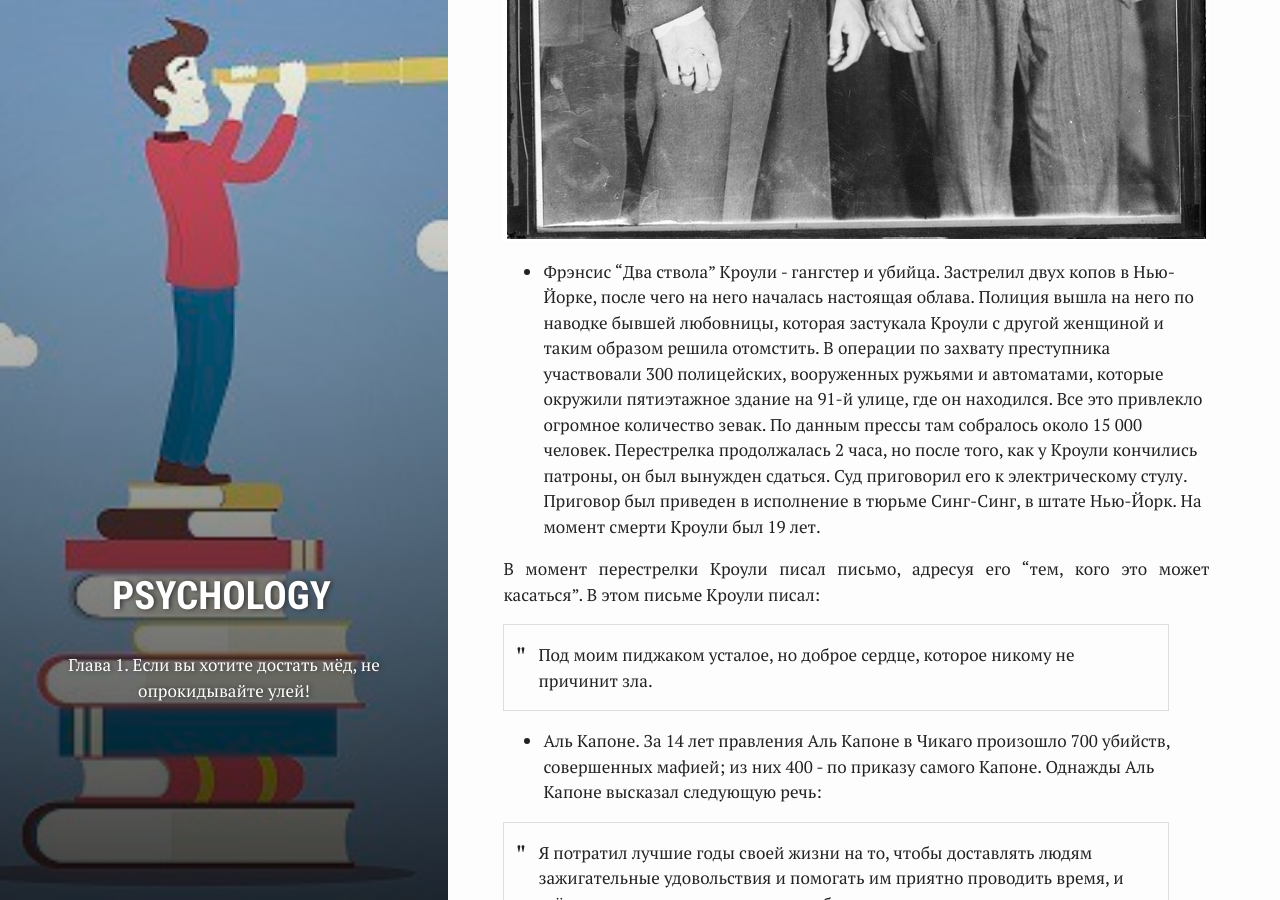
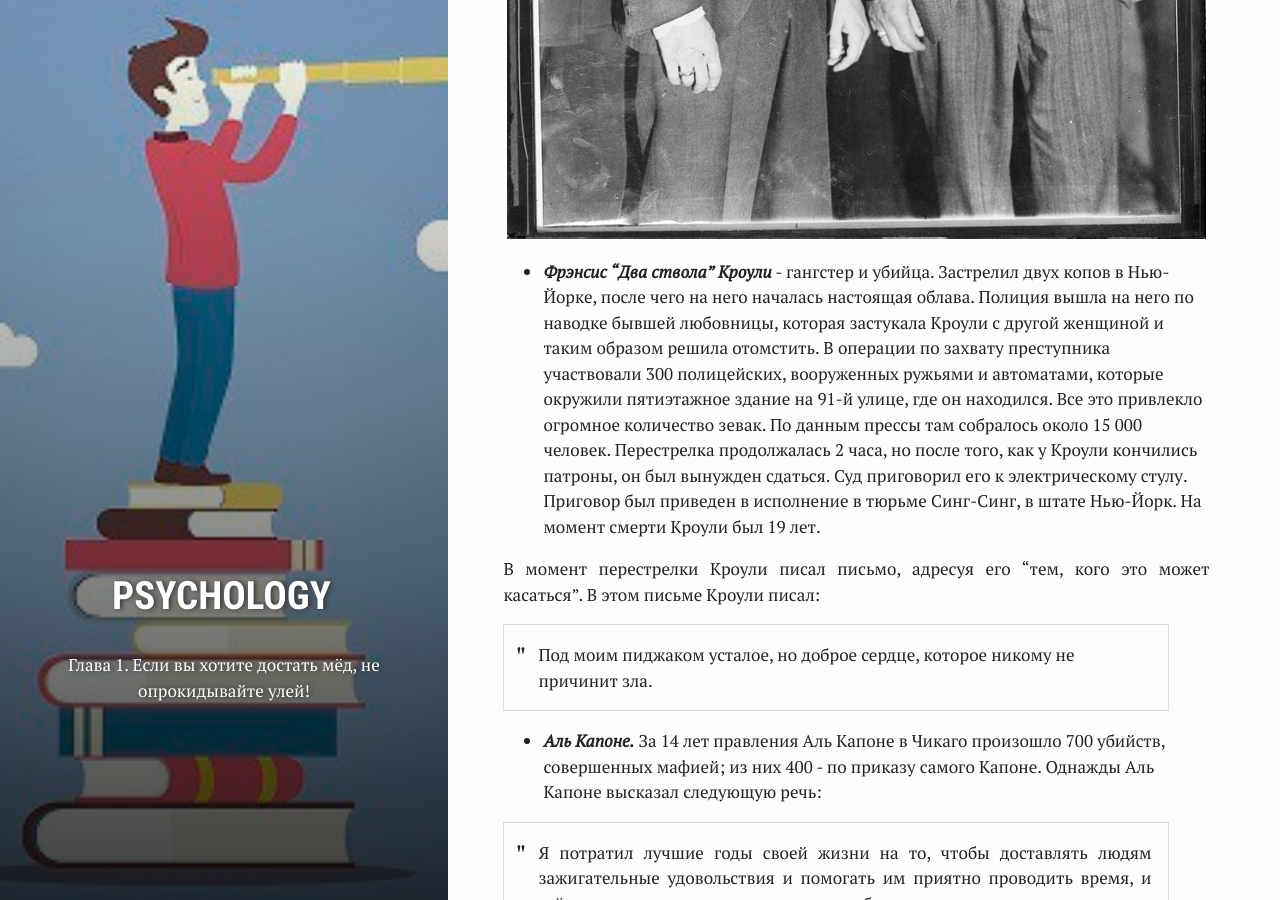
Before and after one commit to ghostmorgan/ghostmorgan.github.io, a Jekyll site: the page built from _posts/2017-12-04-how_to_get_friends_ch_01.md, in a window 1280 px wide and 900 px high, scrolled down 1541 px. Built offline with Jekyll 4.4.1, drawn with Linux system fonts in a browser that asks for light colours; nearby versions of some CDN libraries; comment, search, counter and statistics services are not loaded.

```diff
--- a/_posts/2017-12-04-how_to_get_friends_ch_01.md
+++ b/_posts/2017-12-04-how_to_get_friends_ch_01.md
@@ -20,12 +20,12 @@ author: DenIvTea
 А пока представьте три реальные ситуации, которые произошли в начале 20 века. Ниже описаны люди, которые были задействованы, как главные герои этих ситуаций (где-то будет некоторое описание этих лиц, а где-то просто ссылки, где вы можете сами ознакомиться более подробно). Так вот, это были [Фрэнсис Кроули по кличке "Два ствола"](https://en.wikipedia.org/wiki/Francis_Crowley "Фрэнсис Кроули"), [Аль Капоне](https://ru.wikipedia.org/wiki/%D0%90%D0%BB%D1%8C_%D0%9A%D0%B0%D0%BF%D0%BE%D0%BD%D0%B5) и Голландец (а в самой книге Карнеги он почему-то "Немец") [Шульц](https://ru.wikipedia.org/wiki/%D0%93%D0%BE%D0%BB%D0%BB%D0%B0%D0%BD%D0%B4%D0%B5%D1%86_%D0%A8%D1%83%D0%BB%D1%8C%D1%86). Теперь подробнее о каждой криминальной ситуации (да-да именно криминальные ситуации и связывают этих людей).
 
 [![railroad]({{ site.images | relative_url }}/psych/kroul.jpg)]({{ site.images | relative_url }}/psych/kroul.jpg)
-* Фрэнсис "Два ствола" Кроули - гангстер и убийца. Застрелил двух копов в Нью-Йорке, после чего на него началась настоящая облава. Полиция вышла на него по наводке бывшей любовницы, которая застукала Кроули с другой женщиной и таким образом решила отомстить. В операции по захвату преступника участвовали 300 полицейских, вооруженных ружьями и автоматами, которые окружили пятиэтажное здание на 91-й улице, где он находился. Все это привлекло огромное количество зевак. По данным прессы там собралось около 15 000 человек. Перестрелка продолжалась 2 часа, но после того, как у Кроули кончились патроны, он был вынужден сдаться. Суд приговорил его к электрическому стулу. Приговор был приведен в исполнение в тюрьме Синг-Синг, в штате Нью-Йорк. На момент смерти Кроули был 19 лет.
+* ***Фрэнсис "Два ствола" Кроули*** - гангстер и убийца. Застрелил двух копов в Нью-Йорке, после чего на него началась настоящая облава. Полиция вышла на него по наводке бывшей любовницы, которая застукала Кроули с другой женщиной и таким образом решила отомстить. В операции по захвату преступника участвовали 300 полицейских, вооруженных ружьями и автоматами, которые окружили пятиэтажное здание на 91-й улице, где он находился. Все это привлекло огромное количество зевак. По данным прессы там собралось около 15 000 человек. Перестрелка продолжалась 2 часа, но после того, как у Кроули кончились патроны, он был вынужден сдаться. Суд приговорил его к электрическому стулу. Приговор был приведен в исполнение в тюрьме Синг-Синг, в штате Нью-Йорк. На момент смерти Кроули был 19 лет.
 
 В момент перестрелки Кроули писал письмо, адресуя его "тем, кого это может касаться". В этом письме Кроули писал:
 
 <blockquote>Под моим пиджаком усталое, но доброе сердце, которое никому не причинит зла.</blockquote>
 
-* Аль Капоне. За 14 лет правления Аль Капоне в Чикаго произошло 700 убийств, совершенных мафией; из них 400 - по приказу самого Капоне. Однажды Аль Капоне высказал следующую речь:
+* ***Аль Капоне.*** За 14 лет правления Аль Капоне в Чикаго произошло 700 убийств, совершенных мафией; из них 400 - по приказу самого Капоне. Однажды Аль Капоне высказал следующую речь:
 
-<blockquote>Я потратил лучшие годы своей жизни на то, чтобы доставлять людям зажигательные удовольствия и помогать им приятно проводить время, и всё, что получаю взамен - это оскорбления существование загнанного человека.</blockquote>
+> Я потратил лучшие годы своей жизни на то, чтобы доставлять людям зажигательные удовольствия и помогать им приятно проводить время, и всё, что получаю взамен - это оскорбления существование загнанного человека.
```
